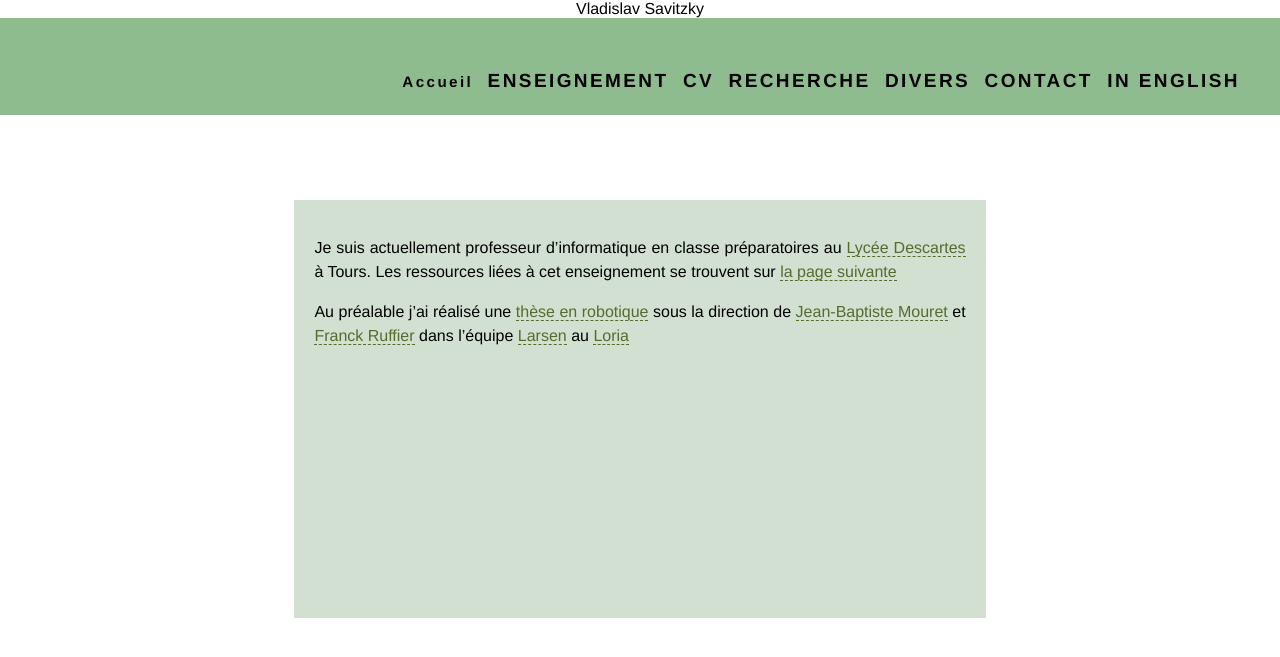
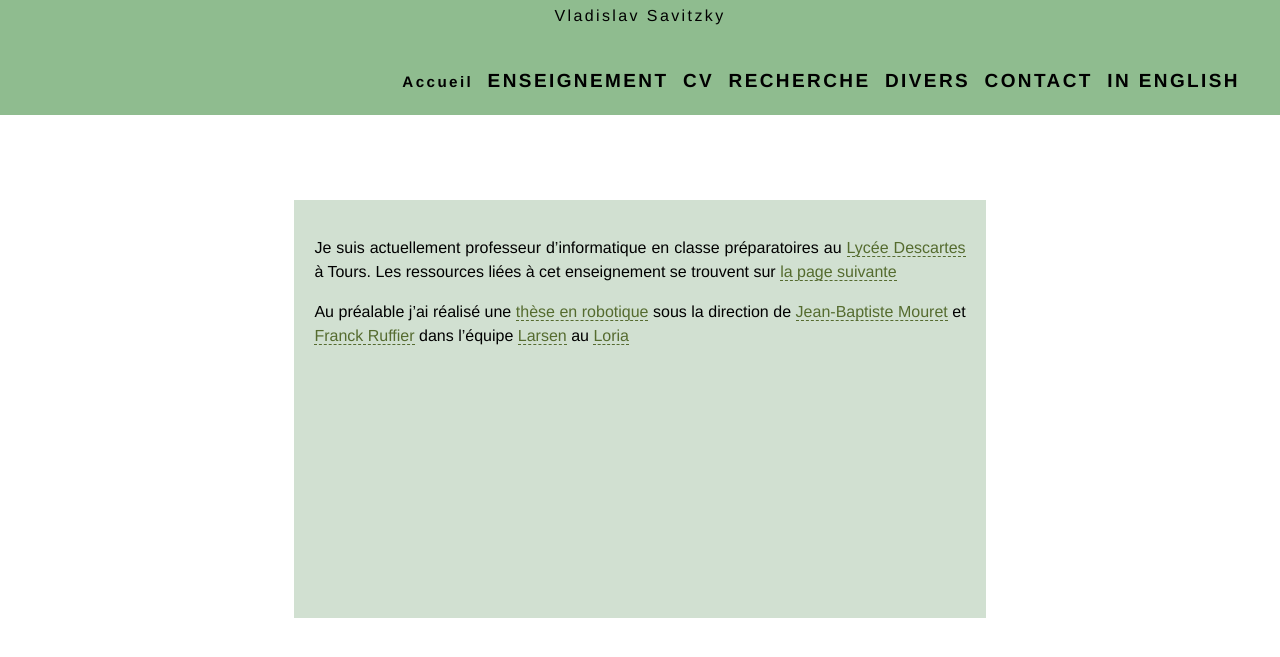
Before and after one commit to Vladislav-Savitzky/vladislav-savitzky.github.io, a Jekyll site: the page built from pages/index.md, in a window 1280 px wide. Shown: the top 657 px of the page. Built offline with Jekyll 4.4.1, drawn with Linux system fonts in a browser that asks for light colours.

Commit message:
Re test nom

```diff
--- a/_layouts/default.html
+++ b/_layouts/default.html
@@ -17,10 +17,11 @@
 
 <body>
 <div id="container">
+
+    <div id="menu">
     <center>
         Vladislav Savitzky
     </center>
-    <div id="menu">
  <ul>
   <li>{% if page.url == '/' %}<b>Accueil</b>{% else %}<a href="/" title="Accueil">Accueil</a>{% endif %}</li>
   <li>{% if page.url == '/teaching/' %}<b> Enseignement</b>{% else %}<a href="/teaching/" title="Enseignement">Enseignement</a>{% endif %}</li>
```
